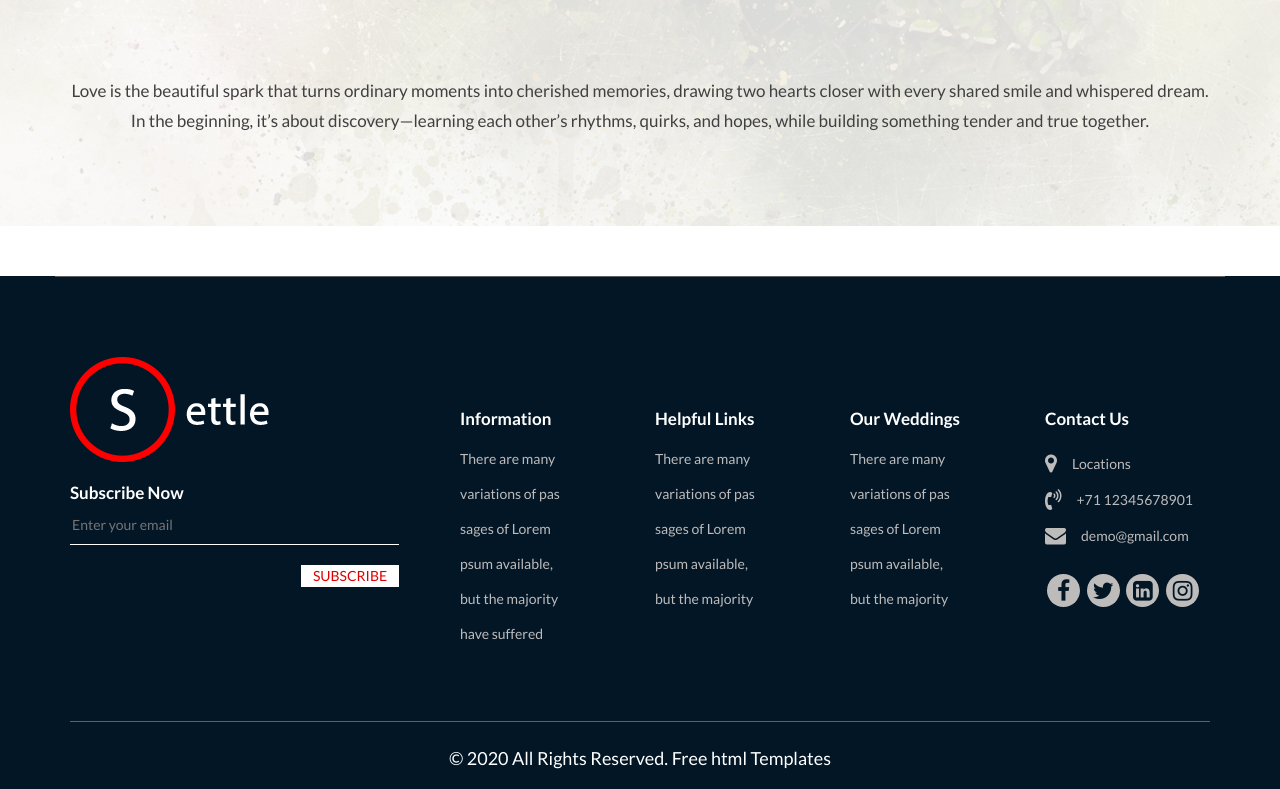
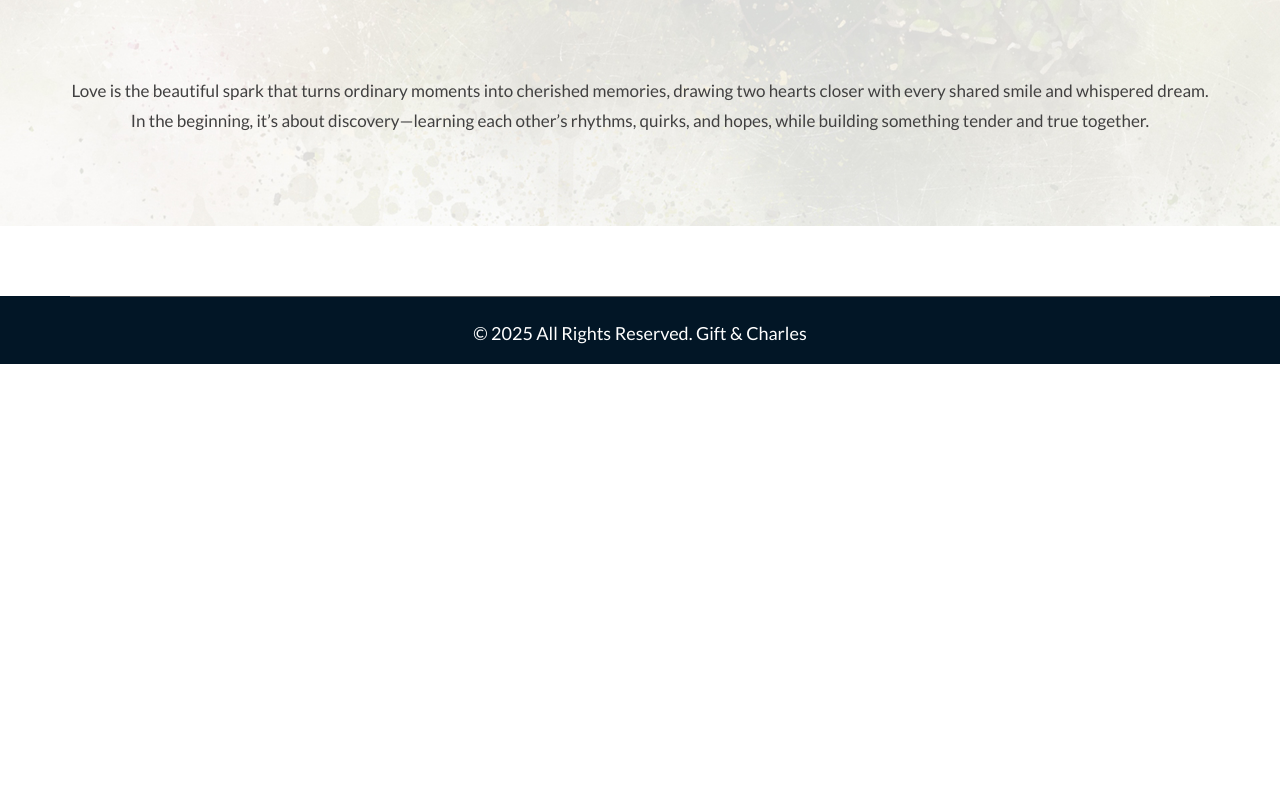
Before and after one commit to posh1001/Gift-Charles, a plain HTML site: page gallery.html in a window 1280 px wide. Shown: the part 1152-1941 px from the top of the page. After the commit the page ends 1516 px from the top, so only its background shows below. Drawn offline with nearby package versions, Linux system fonts and the light colour scheme; some packages are replaced by stand-ins of ours; a script that the page names is missing.

Commit message:
Update gallery.html

```diff
--- a/gallery.html
+++ b/gallery.html
@@ -178,87 +178,13 @@
       </div>
       <!-- end gallery -->
       <!--  footer -->
-      <footer>
+   <footer>
          <div class="footer">
-            <div class="container">
-               <div class="row border_bo1 ">
-                  <div class="col-md-4">
-                     <a class="logof" href="index.html"><img src="images/logo.png" alt="#"/></a>
-                     <form class="form_subscri">
-                        <div class="row">
-                           <div class="col-md-12">
-                              <h3>Subscribe Now</h3>
-                           </div>
-                           <div class="col-md-12">
-                              <input class="subsrib" placeholder="Enter your email" type="text" name="Enter your email">
-                           </div>
-                           <div class="col-md-12">
-                              <button class="subsci_btn">subscribe</button>
-                           </div>
-                        </div>
-                     </form>
-                  </div>
-                  <div class="col-lg-2 col-md-4 col-sm-6">
-                     <div class="infoma">
-                        <h3>Information</h3>
-                        <ul>
-                           <li>There are many </li>
-                           <li>variations of pas</li>
-                           <li>sages of Lorem  </li>
-                           <li>psum available,  </li>
-                           <li>but the majority  </li>
-                           <li>have suffered  </li>
-                        </ul>
-                     </div>
-                  </div>
-                  <div class="col-lg-2 col-md-4 col-sm-6">
-                     <div class="infoma">
-                        <h3>Helpful Links</h3>
-                        <ul>
-                           <li>There are many </li>
-                           <li>variations of pas</li>
-                           <li>sages of Lorem  </li>
-                           <li>psum available,  </li>
-                           <li>but the majority  </li>
-                        </ul>
-                     </div>
-                  </div>
-                  <div class="col-lg-2 col-md-4 col-sm-6">
-                     <div class="infoma">
-                        <h3>Our Weddings</h3>
-                        <ul>
-                           <li>There are many </li>
-                           <li>variations of pas</li>
-                           <li>sages of Lorem  </li>
-                           <li>psum available,  </li>
-                           <li>but the majority  </li>
-                        </ul>
-                     </div>
-                  </div>
-                  <div class="col-lg-2 col-md-4 col-sm-6">
-                     <div class="infoma">
-                        <h3>Contact Us</h3>
-                        <ul class="conta">
-                           <li><i class="fa fa-map-marker" aria-hidden="true"></i>Locations
-                           </li>
-                           <li><i class="fa fa-volume-control-phone" aria-hidden="true"></i>+71 12345678901</li>
-                           <li> <i class="fa fa-envelope" aria-hidden="true"></i><a href="Javascript:void(0)"> demo@gmail.com</a></li>
-                        </ul>
-                        <ul class="social_icon">
-                           <li><a href="Javascript:void(0)"><i class="fa fa-facebook" aria-hidden="true"></i></a></li>
-                           <li><a href="Javascript:void(0)"><i class="fa fa-twitter" aria-hidden="true"></i></a></li>
-                           <li><a href="Javascript:void(0)"><i class="fa fa-linkedin-square" aria-hidden="true"></i></a></li>
-                           <li><a href="Javascript:void(0)"><i class="fa fa-instagram" aria-hidden="true"></i></a></li>
-                        </ul>
-                     </div>
-                  </div>
-               </div>
-            </div>
             <div class="copyright">
                <div class="container">
                   <div class="row">
                      <div class="col-md-12">
-                        <p>© 2020 All Rights Reserved. <a href="https://html.design/"> Free html Templates</a></p>
+                        <p>© 2025 All Rights Reserved. <a href="https://html.design/"> Gift & Charles</a></p>
                      </div>
                   </div>
                </div>
```
